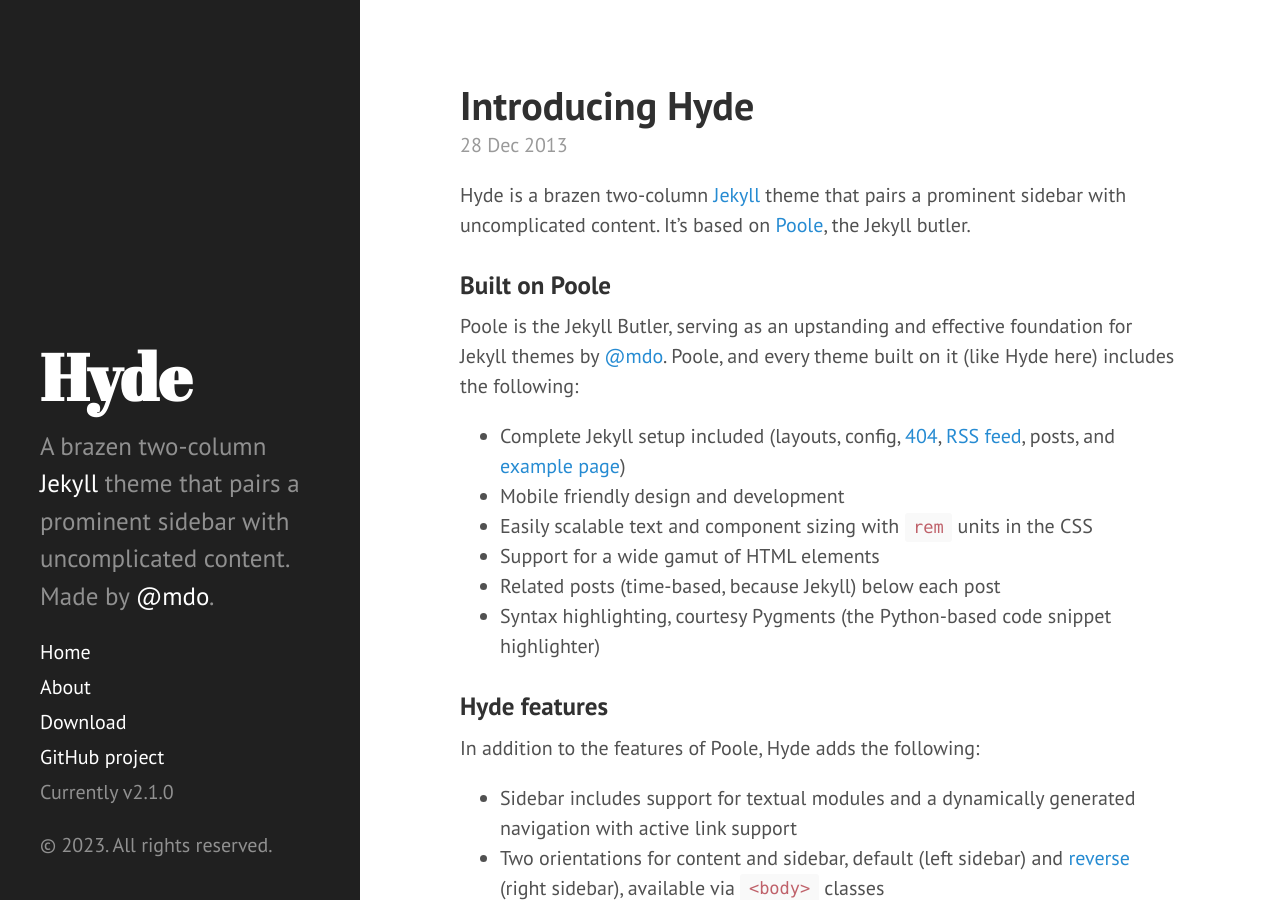
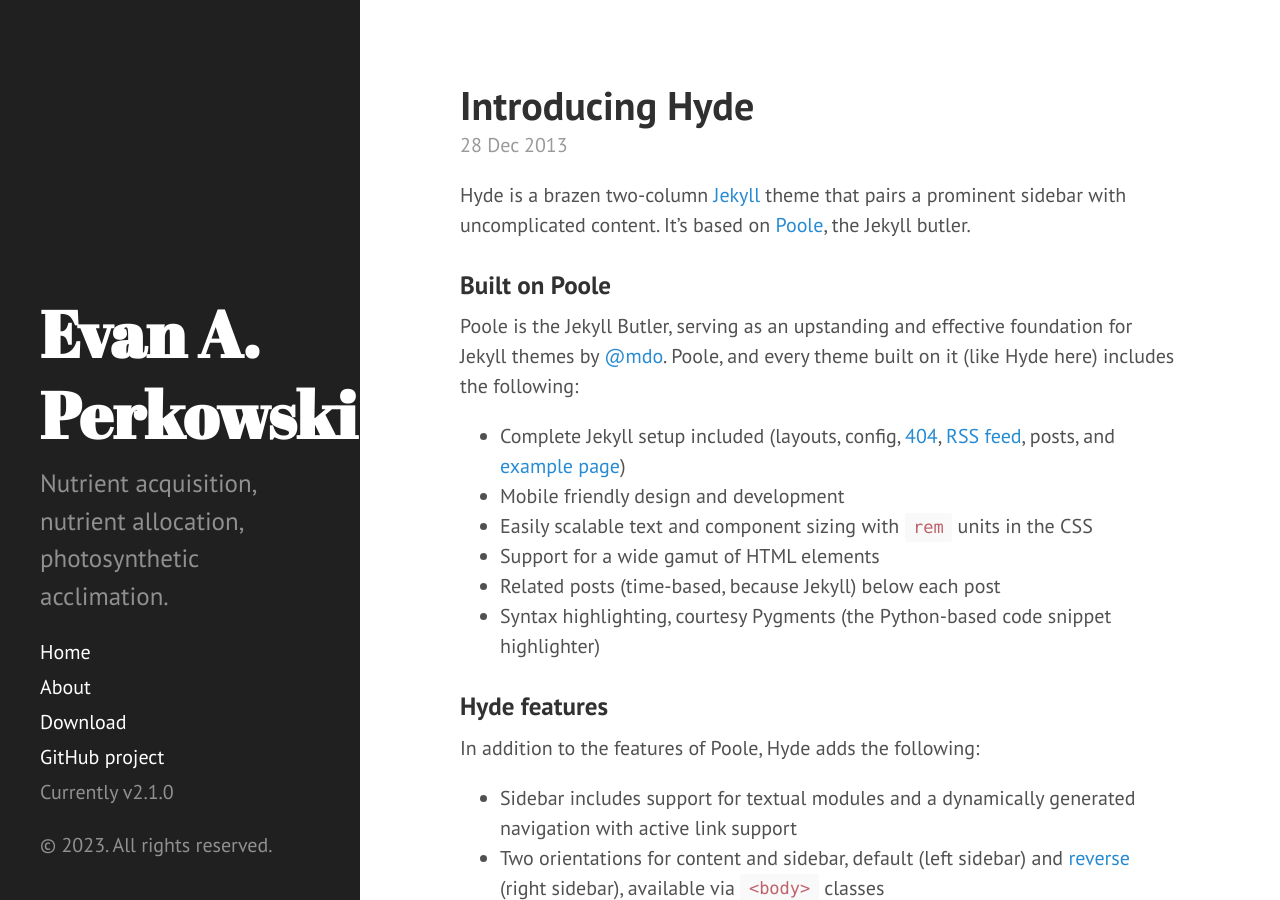
Before and after one commit to eaperkowski/eaperkowski.github.io, a Jekyll site: the page built from index.html, in a window 1280 px wide and 900 px high. Built offline with Jekyll 4.4.1, drawn with Linux system fonts in a browser that asks for light colours; Markdown is read by kramdown in place of the engine named in the settings; the list of posts is cut into pages by our own code.

Commit message:
Update _config.yml

```diff
--- a/_config.yml
+++ b/_config.yml
@@ -6,9 +6,9 @@ highlighter:      pygments
 permalink:        pretty
 
 # Setup
-title:            Hyde
+title:            Evan A. Perkowski
 tagline:          'A Jekyll theme'
-description:      'A brazen two-column <a href="http://jekyllrb.com" target="_blank">Jekyll</a> theme that pairs a prominent sidebar with uncomplicated content. Made by <a href="https://twitter.com/mdo" target="_blank">@mdo</a>.'
+description:      'Nutrient acquisition, nutrient allocation, photosynthetic acclimation.'
 url:              https://eaperkowski.github.io/
 baseurl:          /
 
@@ -18,7 +18,7 @@ paginate:            5
 paginate_path:       "page:num"
 
 author:
-  name:           'Mark Otto'
+  name:           'Evan A. Perkowski'
   url:            https://twitter.com/evanperkowski
 
 paginate:         5
```
